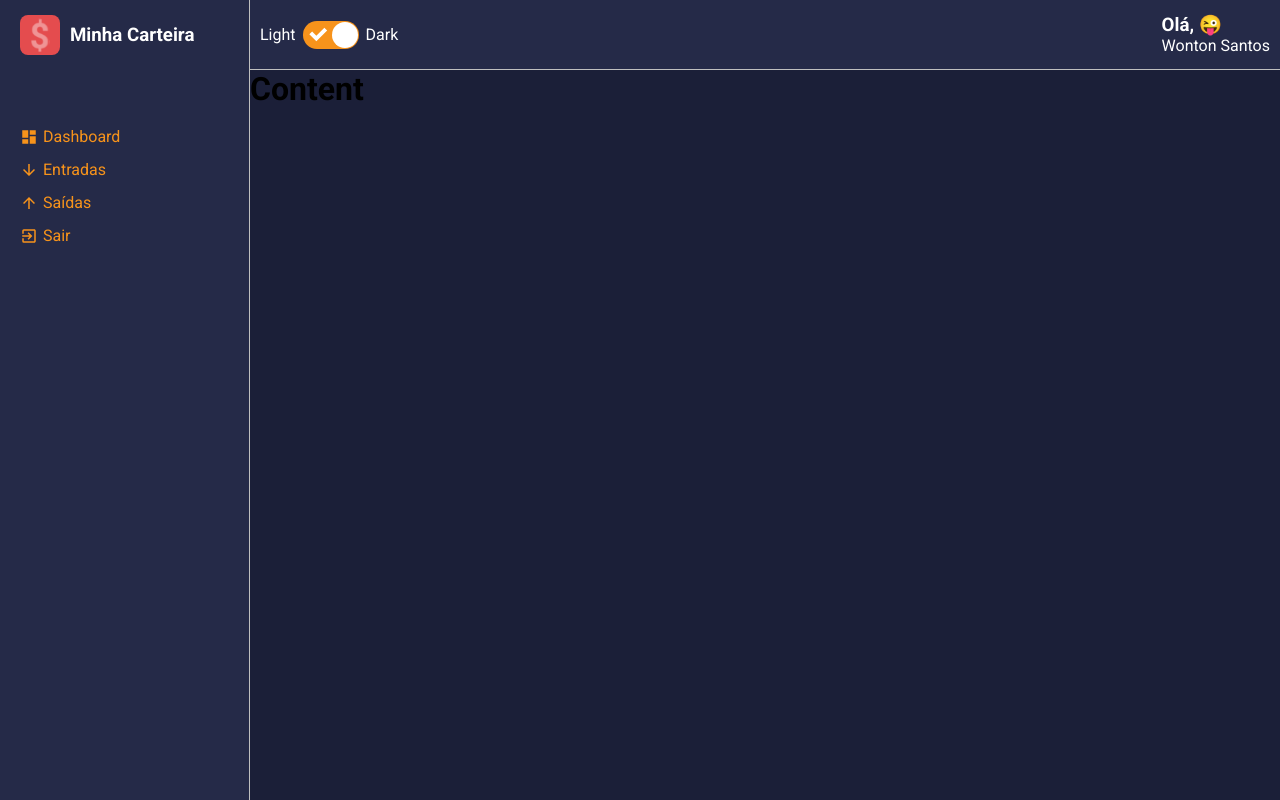
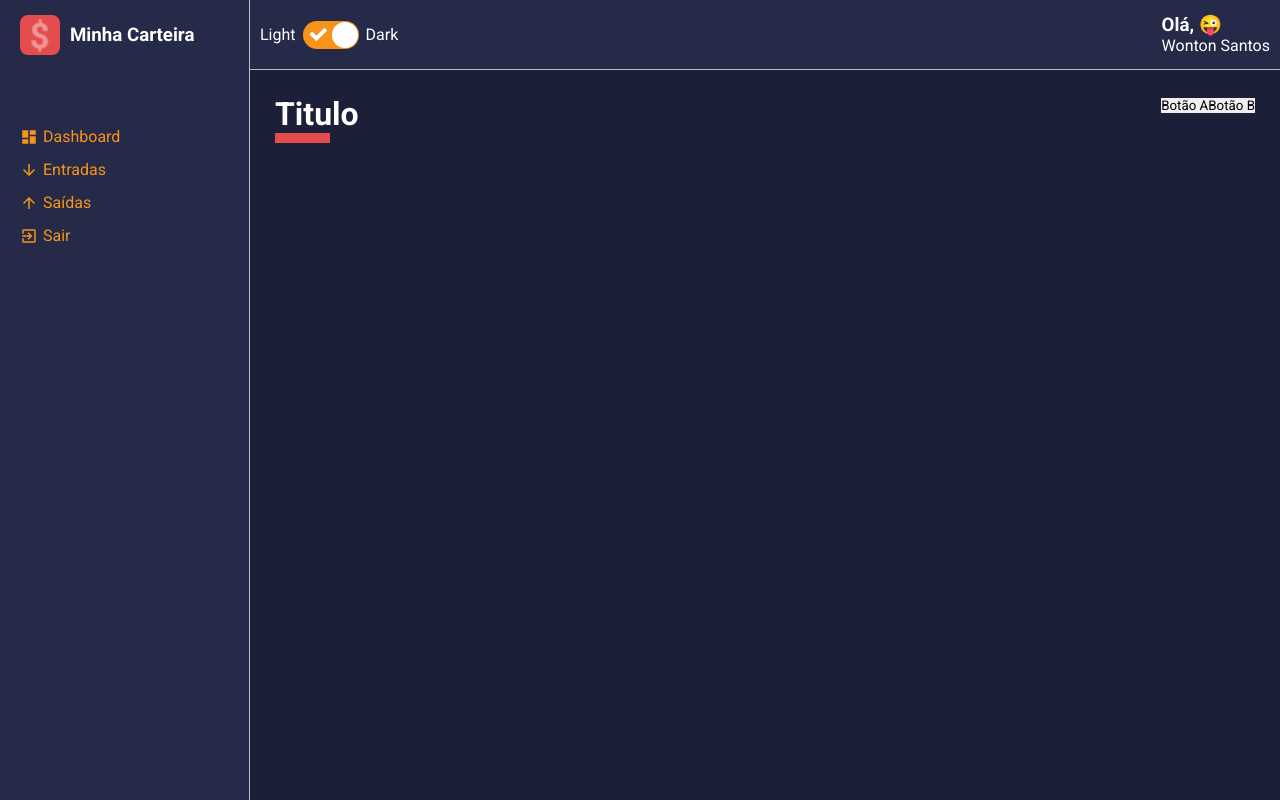
Before and after one commit to uiltonjose/minha-carteira, a React (Create React App) app: page / in a window 1280 px wide. Built offline with nearby package versions, Linux system fonts and the light colour scheme.

Commit message:
Started Content implementation (Header)

```diff
--- a/src/App.tsx
+++ b/src/App.tsx
@@ -3,13 +3,16 @@ import { ThemeProvider } from "styled-components";
 import GlobalStyles from "./styles/GlobalStyles";
 
 import Layout from "./components/Layout";
+import Dashboard from "./pages/Dashboard";
 import dark from "./styles/themes/dark";
 
 const App: React.FC = () => {
   return (
     <ThemeProvider theme={dark}>
       <GlobalStyles />
-      <Layout />
+      <Layout>
+        <Dashboard></Dashboard>
+      </Layout>
     </ThemeProvider>
   );
 };
--- a/src/components/Content/index.tsx
+++ b/src/components/Content/index.tsx
@@ -1,10 +1,11 @@
 import React from "react";
+import ContentHeader from "../ContentHeader";
 import { Container } from "./style";
 
-const Content: React.FC = () => {
+const Content: React.FC = ({ children }) => {
   return (
     <Container>
-      <h1>Content</h1>
+      {children}
     </Container>
   );
 };
--- a/src/components/Content/style.ts
+++ b/src/components/Content/style.ts
@@ -3,4 +3,6 @@ import styled from "styled-components";
 export const Container = styled.div`
   grid-area: CT;
   background-color: ${(props) => props.theme.colors.primary};
+
+  padding: 25px;
 `;
--- /dev/null
+++ b/src/components/ContentHeader/index.tsx
@@ -0,0 +1,20 @@
+import React from "react";
+
+import { Container, TitleContainer, Controllers } from "./style";
+
+const ContentHeader: React.FC = () => {
+  return (
+    <Container>
+      <TitleContainer>
+        <h1>Titulo</h1>
+      </TitleContainer>
+
+      <Controllers>
+        <button type="button">Botão A</button>
+        <button type="button">Botão B</button>
+      </Controllers>
+    </Container>
+  );
+};
+
+export default ContentHeader;
--- /dev/null
+++ b/src/components/ContentHeader/style.ts
@@ -0,0 +1,26 @@
+import styled from "styled-components";
+
+export const Container = styled.div`
+  width: 100%;
+
+  display: flex;
+  justify-content: space-between;
+  margin-bottom: 25px;
+`;
+
+export const TitleContainer = styled.div`
+  > h1 {
+    color: ${(props) => props.theme.colors.white};
+
+    &::after {
+        content: '';
+        display: block;
+        width: 55px;
+        border-bottom: 10px solid ${(props) => props.theme.colors.warning}
+    }
+  }
+`;
+
+export const Controllers = styled.div`
+
+`;
--- a/src/components/Layout/index.tsx
+++ b/src/components/Layout/index.tsx
@@ -5,12 +5,12 @@ import MainHeader from "../MainHeader";
 
 import { Grid } from "./style";
 
-const Layout: React.FC = () => {
+const Layout: React.FC = ({ children }) => {
   return (
     <Grid>
       <MainHeader />
       <Aside />
-      <Content />
+      <Content>{children}</Content>
     </Grid>
   );
 };
--- a/src/pages/Dashboard/index.tsx
+++ b/src/pages/Dashboard/index.tsx
@@ -1,7 +1,13 @@
 import React from 'react';
+import ContentHeader from '../../components/ContentHeader';
+import { Container } from './style';
 
 const Dashboard: React.FC = () => {
-    return <h1>Dashboard</h1>
+    return (
+        <Container>
+            <ContentHeader/>
+        </Container>
+    )
 }
 
 export default Dashboard;
--- /dev/null
+++ b/src/pages/Dashboard/style.ts
@@ -0,0 +1,5 @@
+import styled from "styled-components";
+
+export const Container = styled.div`
+
+`;
--- /dev/null
+++ b/src/pages/List/style.ts
@@ -0,0 +1,5 @@
+import styled from "styled-components";
+
+export const Container = styled.div`
+
+`;
--- /dev/null
+++ b/src/pages/SignIn/style.ts
@@ -0,0 +1,5 @@
+import styled from "styled-components";
+
+export const Container = styled.div`
+
+`;
```
Also changed, not shown: 1 other file (tests, documents, lock files or other folders).
